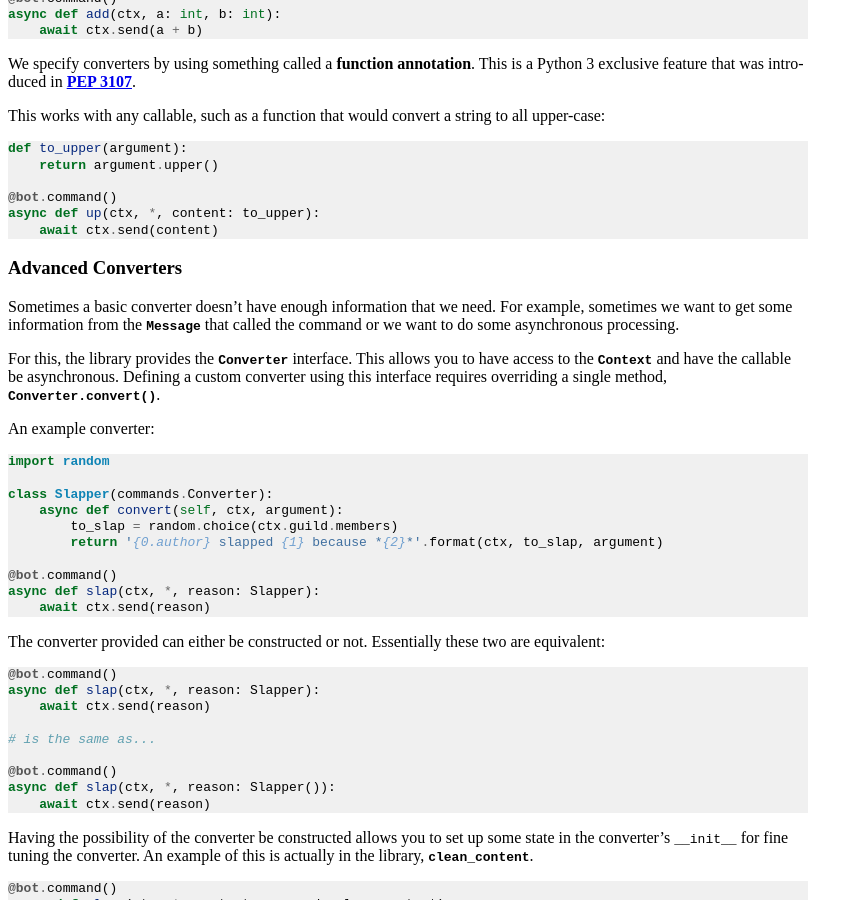
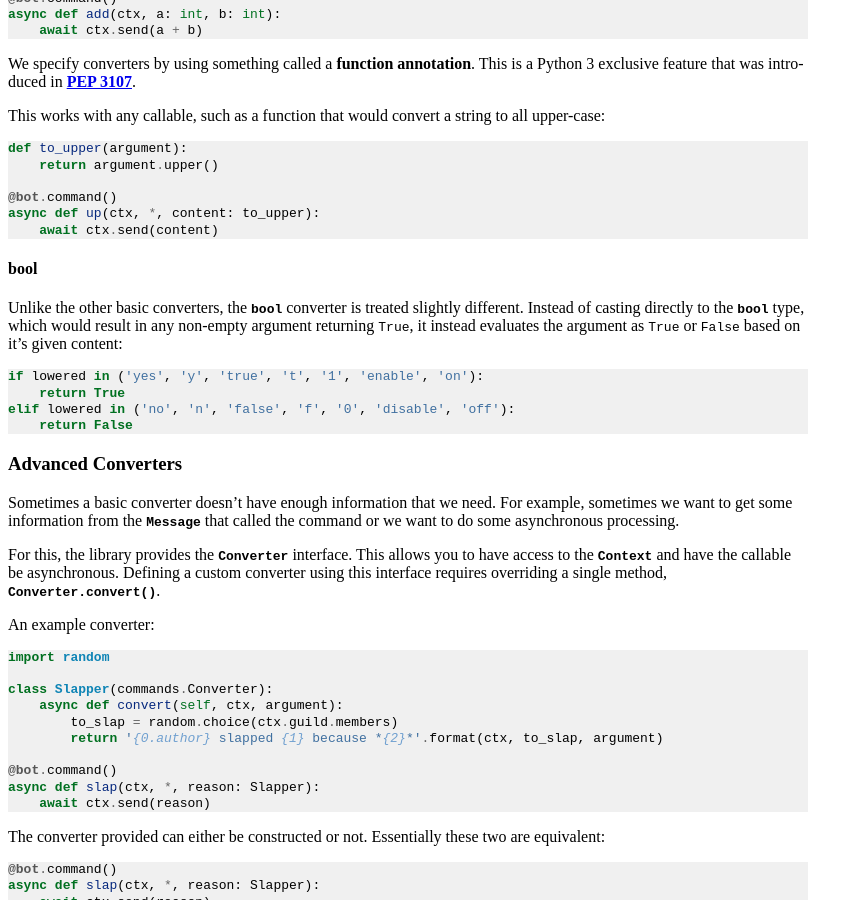
Before and after one commit to Rapptz/discord.py, a Sphinx documentation site: the page built from docs/ext/commands/commands.rst, in a window 1280 px wide and 900 px high, scrolled down 4132 px. Shown: the whole window, without its empty margins (0-863 px from the left). Built offline with Sphinx 7.4.7, drawn with Linux system fonts in a browser that asks for light colours.

Commit message:
Outline the logic of `bool` converters
As a `bool` converter is treated differently from other callable (basic) converters, the explanatory docs should outline that it is evaluated differently from a simple type cast, and what logic is used in determining how the content is evaluated.

```diff
--- a/docs/ext/commands/commands.rst
+++ b/docs/ext/commands/commands.rst
@@ -220,6 +220,18 @@ This works with any callable, such as a function that would convert a string to
     @bot.command()
     async def up(ctx, *, content: to_upper):
         await ctx.send(content)
+
+bool
+^^^^^^
+
+Unlike the other basic converters, the :class:`bool` converter is treated slightly different. Instead of casting directly to the :class:`bool` type, which would result in any non-empty argument returning ``True``, it instead evaluates the argument as ``True`` or ``False`` based on it's given content:
+
+.. code-block:: python3
+
+    if lowered in ('yes', 'y', 'true', 't', '1', 'enable', 'on'):
+        return True
+    elif lowered in ('no', 'n', 'false', 'f', '0', 'disable', 'off'):
+        return False
 
 .. _ext_commands_adv_converters:
 
```
